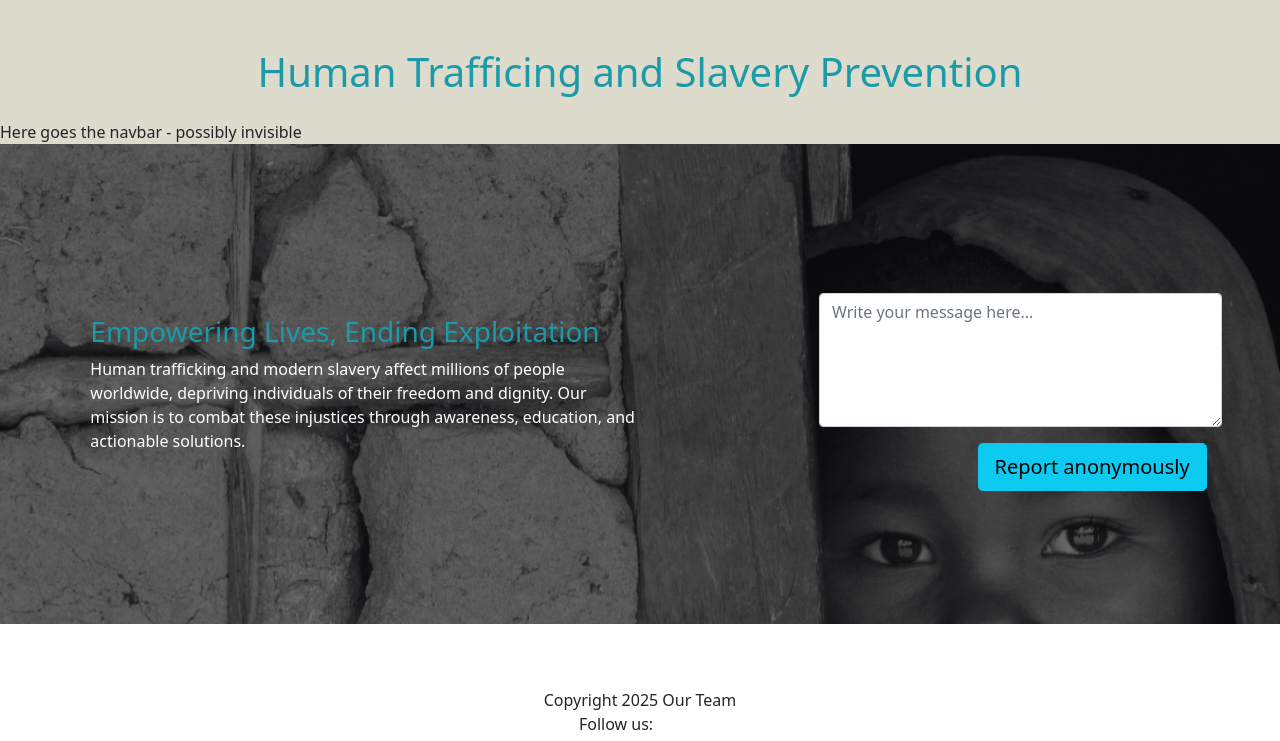
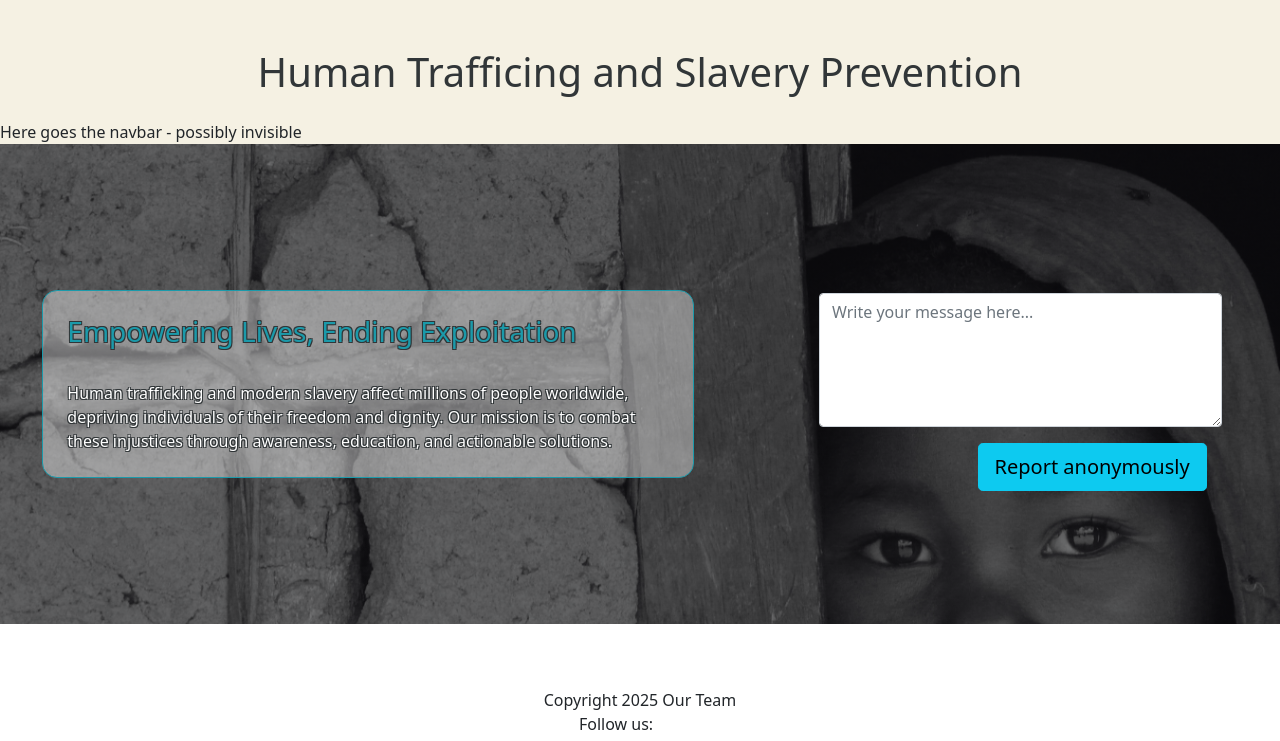
Before and after one commit to AnishAzharudeen/knowthesigns, a Django app: page / in a window 1280 px wide. Shown: the top 741 px of the page. Run offline with Django 4.2, Linux system fonts and the light colour scheme; some libraries are stand-ins or nearby versions.

Commit message:
minor style fixes for accessibility

```diff
--- a/home/templates/home/index.html
+++ b/home/templates/home/index.html
@@ -5,9 +5,10 @@
 {% block content %}
 <div class="header-container">
     <div class="row justify-content-around align-items-center">
-        <div class="col-6 p-5">
-            <h3 class="munsell text-bolder">Empowering Lives, Ending Exploitation</h3>
-            <p class="text-white">Human trafficking and modern slavery affect millions of people worldwide, depriving individuals of their freedom and dignity. Our mission is to combat these injustices through awareness, education, and actionable solutions.</p>
+        <div class="col-6 p-4 background">
+            <h3 class="munsell text-bolder outlined-text">Empowering Lives, Ending Exploitation</h3>
+            <br>
+            <p class="text-white outlined-text">Human trafficking and modern slavery affect millions of people worldwide, depriving individuals of their freedom and dignity. Our mission is to combat these injustices through awareness, education, and actionable solutions.</p>
         </div>
         <div class="col-4 p-sm-0 text-end">
             <div id="contact" class="m-3 ">
--- a/static/css/style.css
+++ b/static/css/style.css
@@ -9,7 +9,23 @@ p {
 /* General styles */
 
 .bg-head {
-    background-color: #DDDBCB !important;
+    background-color: #F5F1E3 !important;
+}
+
+/* Home Page */
+
+.background {
+    border: 1px solid #1B9AAA;
+    border-radius: 15px;
+    background-color: rgba(255, 255, 255, 0.4);
+}
+
+.outlined-text {
+    text-shadow:
+    -1px -1px 0 #313638,
+     1px -1px 0 #313638,
+    -1px 1px 0 #313638,
+     1px 1px 0 #313638;
 }
 
 /* Testeminies */
--- a/templates/base.html
+++ b/templates/base.html
@@ -23,7 +23,7 @@
   </head>
   <body>
     <div class="bg-head">
-      <h1 class="munsell pt-5 pb-3 text-center">
+      <h1 class="onyx pt-5 pb-3 text-center">
         Human Trafficing and Slavery Prevention
       </h1>
       <nav>
```
